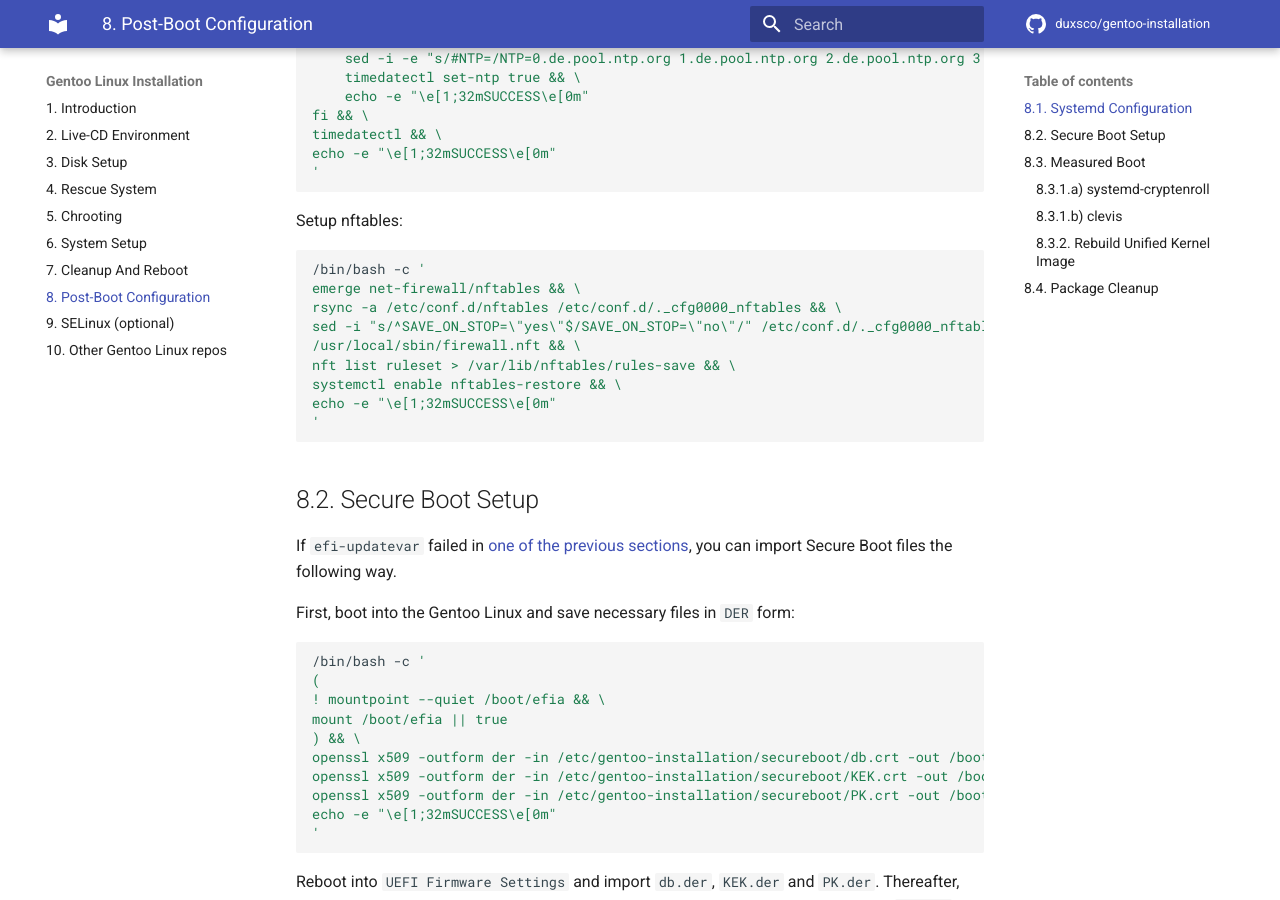
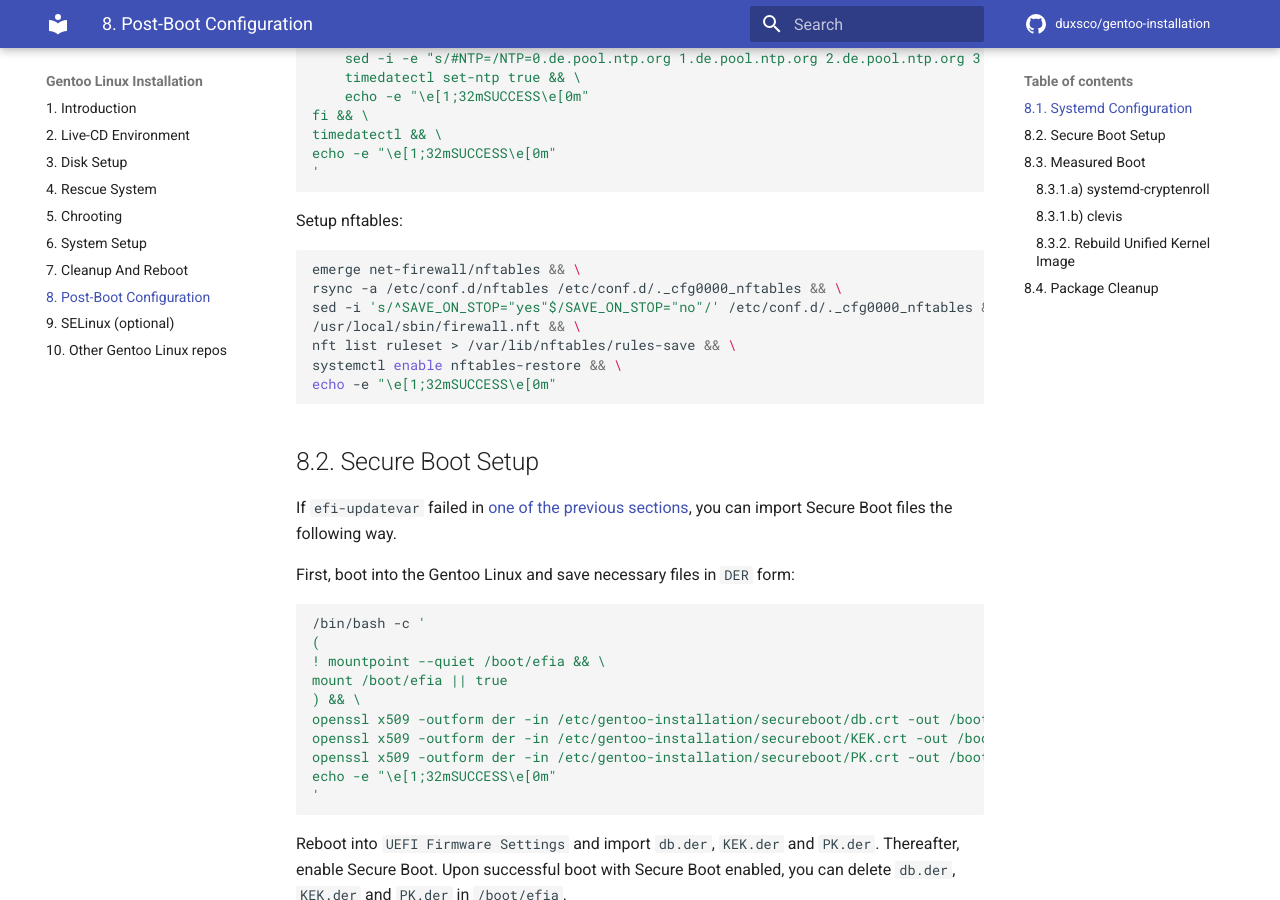
Before and after one commit to duxsco/gentoo-installation, an MkDocs documentation site: the page built from docs/post-boot_configuration.md, in a window 1280 px wide and 900 px high, scrolled down 760 px. Built offline with MkDocs 1.6.1 and Material for MkDocs 9.7.7, drawn with Linux system fonts in a browser that asks for light colours; comment, search, counter and statistics services are not loaded; some of the changed text lies outside the part shown.

Commit message:
Remove "bash -c"

````diff
--- a/docs/post-boot_configuration.md
+++ b/docs/post-boot_configuration.md
@@ -44,15 +44,13 @@ echo -e "\e[1;32mSUCCESS\e[0m"
 Setup nftables:
 
 ```shell
-/bin/bash -c '
 emerge net-firewall/nftables && \
 rsync -a /etc/conf.d/nftables /etc/conf.d/._cfg0000_nftables && \
-sed -i "s/^SAVE_ON_STOP=\"yes\"$/SAVE_ON_STOP=\"no\"/" /etc/conf.d/._cfg0000_nftables && \
+sed -i 's/^SAVE_ON_STOP="yes"$/SAVE_ON_STOP="no"/' /etc/conf.d/._cfg0000_nftables && \
 /usr/local/sbin/firewall.nft && \
 nft list ruleset > /var/lib/nftables/rules-save && \
 systemctl enable nftables-restore && \
 echo -e "\e[1;32mSUCCESS\e[0m"
-'
 ```
 
 ## 8.2. Secure Boot Setup
@@ -109,11 +107,9 @@ emerge -av tpm2-tools
 Add support for TPM to dracut and systemd:
 
 ```shell
-/bin/bash -c '
 sed -i "s/\(sys-apps\/systemd \)/\1 tpm /" /etc/portage/package.use/main && \
-echo \'add_dracutmodules+=" tpm2-tss "\' >> /etc/dracut.conf && \
+echo 'add_dracutmodules+=" tpm2-tss "' >> /etc/dracut.conf && \
 echo -e "\e[1;32mSUCCESS\e[0m"
-'
 ```
 
 Update and make sure `sys-apps/systemd` got updated:
````
